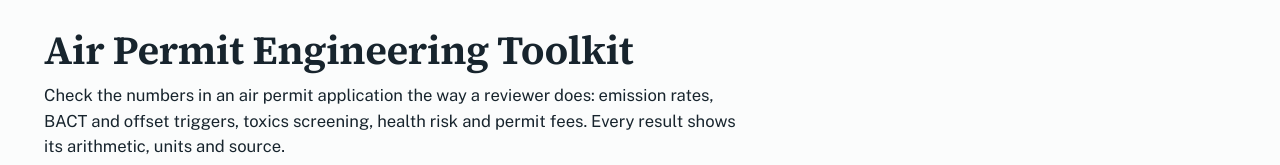
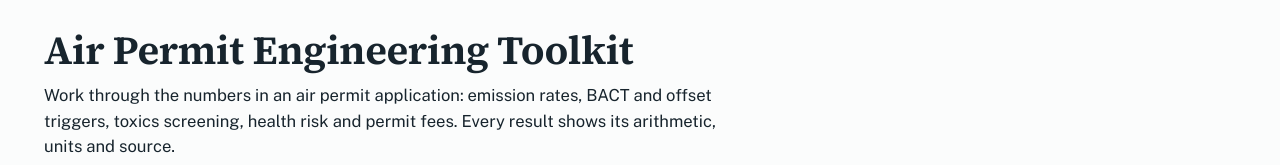
Before and after one commit to Kouroshie/air-permit-toolkit, a plain HTML site: page index.html in a window 1280 px wide. Shown: the top 165 px of the page. Drawn offline with nearby package versions, Linux system fonts and the light colour scheme.

Commit message:
Reword tagline: drop claim about how reviewers work

```diff
--- a/index.html
+++ b/index.html
@@ -15,7 +15,7 @@
 <header class="masthead">
   <div class="masthead-inner">
     <h1>Air Permit Engineering Toolkit</h1>
-    <p class="lede">Check the numbers in an air permit application the way a reviewer does: emission rates, BACT and offset triggers, toxics screening, health risk and permit fees. Every result shows its arithmetic, units and source.</p>
+    <p class="lede">Work through the numbers in an air permit application: emission rates, BACT and offset triggers, toxics screening, health risk and permit fees. Every result shows its arithmetic, units and source.</p>
     <p class="scope">Built around Bay Area Air District rules (Regulations 2-2, 2-5 and 3). Independent open-source project, not affiliated with or endorsed by the Air District. Runs in your browser; nothing is uploaded.</p>
   </div>
 </header>
```
Also changed, not shown: 1 other file.
